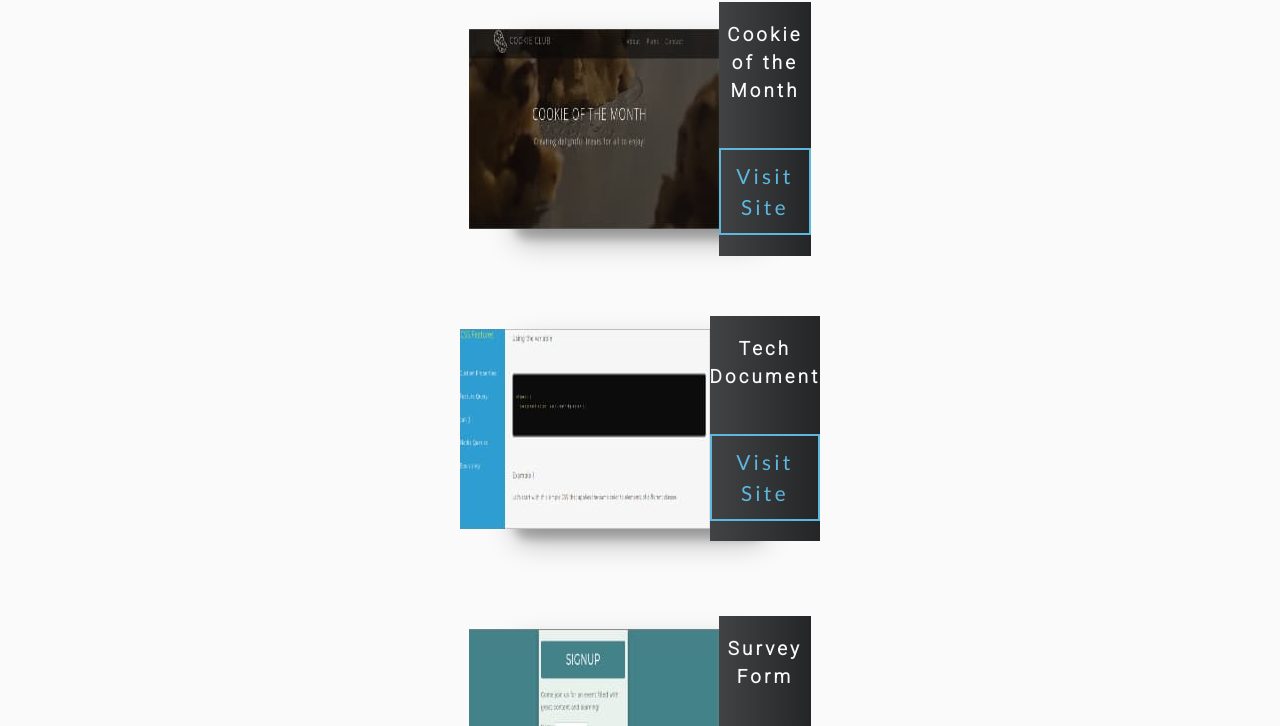
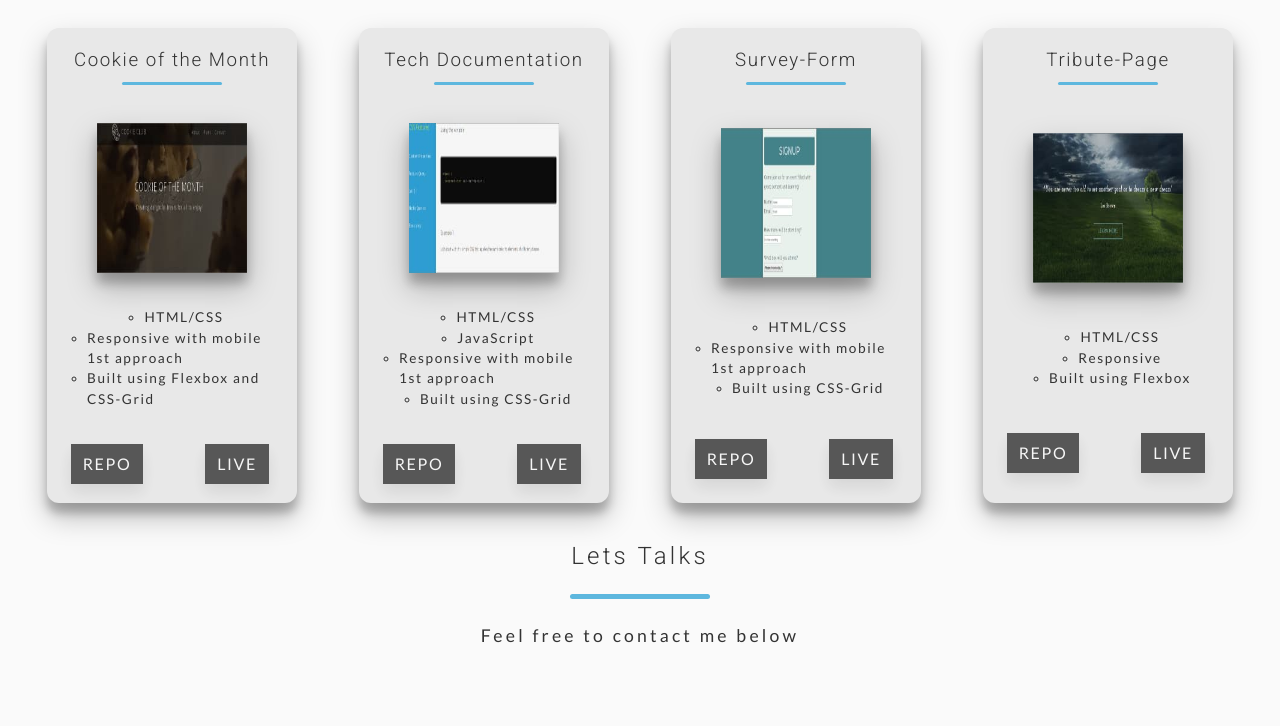
Before and after one commit to cloges4/fcc-portfolio, a plain HTML site: page index.html in a window 1280 px wide. Shown: the part 1044-1770 px from the top of the page. Drawn offline with Linux system fonts and the light colour scheme.

Commit message:
styled project cards

```diff
--- a/index.html
+++ b/index.html
@@ -21,7 +21,7 @@
         <h1>Hello</h1>
         <p>I am Charles</p>
         <p>a husband, father, & web developer.</p>
-        <a class="btn" href="#contact-section">Lets Talk</a>
+        <a class="btn-header" href="#contact-section">Lets Talk</a>
       </header>
     </section>
     <section id="project-section">
@@ -32,38 +32,63 @@
       </header>
       <article id="projects">
         <!-- TODO make cards with btn link to live project-->
-      <figure class="imghvr-zoom-out project-tile">
-        <img src="img/cookie-of-month.jpg">
-        <figcaption>
-          <h3>Cookie of the Month</h3>
-          <p class="btn">Visit Site</p>
-        </figcaption>
-        <a href="#"></a>
-      </figure>
-      <figure class="imghvr-zoom-out project-tile">
-        <img src="img/tech-doc.jpg">
-        <figcaption>
-            <h3>Tech Document</h3>
-            <p class="btn">Visit Site</p>
-        </figcaption>
-        <a href="#"></a>
-      </figure>
-      <figure class="imghvr-zoom-out project-tile">
-        <img src="img/survery-form.jpg">
-        <figcaption>
-            <h3>Survey Form</h3>
-            <p class="btn">Visit Site</p>
-        </figcaption>
-        <a href="#"></a>
-      </figure>
-      <figure class="imghvr-zoom-out project-tile">
-        <img src="img/tribute-page.jpg">
-        <figcaption>
-          <h3>Tribute Page</h3>
-          <p class="btn">Visit Site</p>
-        </figcaption>
-        <a href="#"></a>
-      </figure>
+        <aside class="project-tile">
+          <header class="card-header">
+            <h3>Cookie of the Month</h3>
+            <hr>
+          </header>
+          <img src="img/cookie-of-month.jpg">
+          <ul>
+            <li>HTML/CSS</li>
+            <li>Responsive with mobile 1st approach</li>
+            <li>Built using Flexbox and CSS-Grid</li>
+          </ul>
+          <a href="https://github.com/cloges4/FCC-Product-Landing-Page" class="btn-project" id="repo">Repo</a>
+          <a href="https://cloges4.github.io/FCC-Product-Landing-Page/" class="btn-project" id="live">Live</a>
+        </aside>
+        <aside class="project-tile">
+          <header class="card-header">
+            <h3>Tech Documentation</h3>
+            <hr>
+          </header>
+          <img src="img/tech-doc.jpg">
+          <ul>
+            <li>HTML/CSS</li>
+            <li>JavaScript</li>
+            <li>Responsive with mobile 1st approach</li>
+            <li>Built using CSS-Grid</li>
+          </ul>
+          <a href="https://github.com/cloges4/FCC-Tech-Doc" class="btn-project" id="repo">Repo</a>
+          <a href="https://cloges4.github.io/FCC-Tech-Doc/" class="btn-project" id="live">Live</a>
+        </aside>
+        <aside class="project-tile">
+          <header class="card-header">
+            <h3>Survey-Form</h3>
+            <hr>
+          </header>
+          <img src="img/survery-form.jpg">
+          <ul>
+            <li>HTML/CSS</li>
+            <li>Responsive with mobile 1st approach</li>
+            <li>Built using CSS-Grid</li>
+          </ul>
+          <a href="https://github.com/cloges4/FCC-Survey-Form" class="btn-project" id="repo">Repo</a>
+          <a href="https://cloges4.github.io/FCC-Survey-Form/" class="btn-project" id="live">Live</a>
+        </aside>
+        <aside class="project-tile">
+          <header class="card-header">
+            <h3>Tribute-Page</h3>
+            <hr>
+          </header>
+          <img src="img/tribute-page.jpg">
+          <ul>
+            <li>HTML/CSS</li>
+            <li>Responsive</li>
+            <li>Built using Flexbox</li>
+          </ul>
+          <a href="https://github.com/cloges4/FCC-Tribute-page" class="btn-project" id="repo">Repo</a>
+          <a href="https://cloges4.github.io/FCC-Tribute-page/" class="btn-project" id="live">Live</a>
+        </aside>
     </section>
     <section id="contact-section">
       <header id="contact-header">
--- a/style.css
+++ b/style.css
@@ -25,6 +25,7 @@ h1,
 h2,
 h3 {
   font-family: "Roboto", sans-serif;
+  font-weight: 100;
 }
 
 hr {
@@ -102,7 +103,6 @@ body::-webkit-scrollbar-button {
 
 #header-content h1 {
   font-size: 4rem;
-  font-weight: 100;
   margin: 0.5rem 0;
 }
 
@@ -112,16 +112,28 @@ body::-webkit-scrollbar-button {
   padding: 0 0.5rem;
 }
 
-.btn {
-  display: inline-block;
+.btn-header {
   border: 2px solid #5db7de;
-  font-size: 1.3em;
+  font-size: 1.1rem;
   padding: 0.5em 0.75em;
   margin-top: 1.5rem;
   color: #5db7de;
 }
 
-/* TODO add hover states and focus transition */
+.btn-header:hover,
+.btn-project:hover {
+  color: #fafafa;
+  background-color: #5db7de;
+  transform: translateY(-7px);
+}
+
+.btn-header,
+.btn-project {
+  display: inline-block;
+  text-transform: uppercase;
+  box-shadow: 0px 8px 15px rgba(0, 0, 0, 0.1);
+  transition: all 0.3s ease 0s;
+}
 
 /* project */
 
@@ -136,40 +148,88 @@ body::-webkit-scrollbar-button {
 }
 
 #projects {
-  display: grid;
-  grid-template-columns: 15px 1fr 15px;
-  grid-auto-rows: minmax(300px, auto);
-  justify-items: center;
+  display: flex;
+  align-content: center;
+  justify-content: space-evenly;
+  flex-wrap: wrap;
+}
+.card-header {
+  font-weight: 100;
+  grid-area: header;
 }
 
-#projects > * {
-  grid-column: 2;
-  min-width: 0;
+.card-header h3 {
+  margin-bottom: 0.5rem;
+}
+
+.card-header hr {
+  width: 100px;
+  height: 3px;
+  margin-top: 2px;
+  margin-bottom: 1rem;
+}
+
+.project-tile img {
+  box-shadow: 0 14px 28px rgba(0, 0, 0, 0.25), 0 10px 10px rgba(0, 0, 0, 0.22);
+  grid-area: img-area;
+}
+
+.project-tile ul {
+  list-style-type: circle;
+  font-size: 0.85rem;
+  padding-right: 1rem;
+  grid-area: list;
+}
+
+#repo {
+  grid-area: btn-repo;
+}
+
+#live {
+  grid-area: btn-live;
 }
 
 .project-tile {
-  display: flex;
-  align-items: center;
-  justify-content: center;
-  text-align: center;
-  color: #fafafa;
-  height: 200px;
   width: 250px;
+  height: 475px;
+  color: #333;
+  margin: 15px;
+  background-color: #e8e8e8;
   border-radius: 12px;
+  letter-spacing: 0.1rem;
   box-shadow: 0 14px 28px rgba(0, 0, 0, 0.25), 0 10px 10px rgba(0, 0, 0, 0.22);
+  display: grid;
+  grid-template-columns: 1fr 1fr;
+  grid-template-rows: auto;
+  grid-gap: 10px;
+  grid-template-areas:
+    "header header"
+    "img-area img-area"
+    "list list"
+    "btn-repo btn-live";
 }
 
-[class^="imghvr-"],
-[class*=" imghvr-"] {
-  background-color: #333;
+.project-tile * {
+  justify-self: center;
 }
 
-[class^="imghvr-"] figcaption,
-[class*=" imghvr-"] figcaption {
-  background: #232526;
-  background: -webkit-linear-gradient(to right, #414345, #232526);
-  background: linear-gradient(to right, #414345, #232526);
+.project-tile img {
+  width: 150px;
+  height: 150px;
+}
+
+.btn-project {
   color: #fafafa;
+  height: 40px;
+  background-color: #333;
+  opacity: 0.8;
+  border: none;
+  padding: 0.5em 0.75em;
+  margin-bottom: 0.5rem;
+}
+
+.btn-project:hover {
+  box-shadow: 0px 15px 20px rgba(93, 183, 222, 0.4);
 }
 
 /* contact */
```
